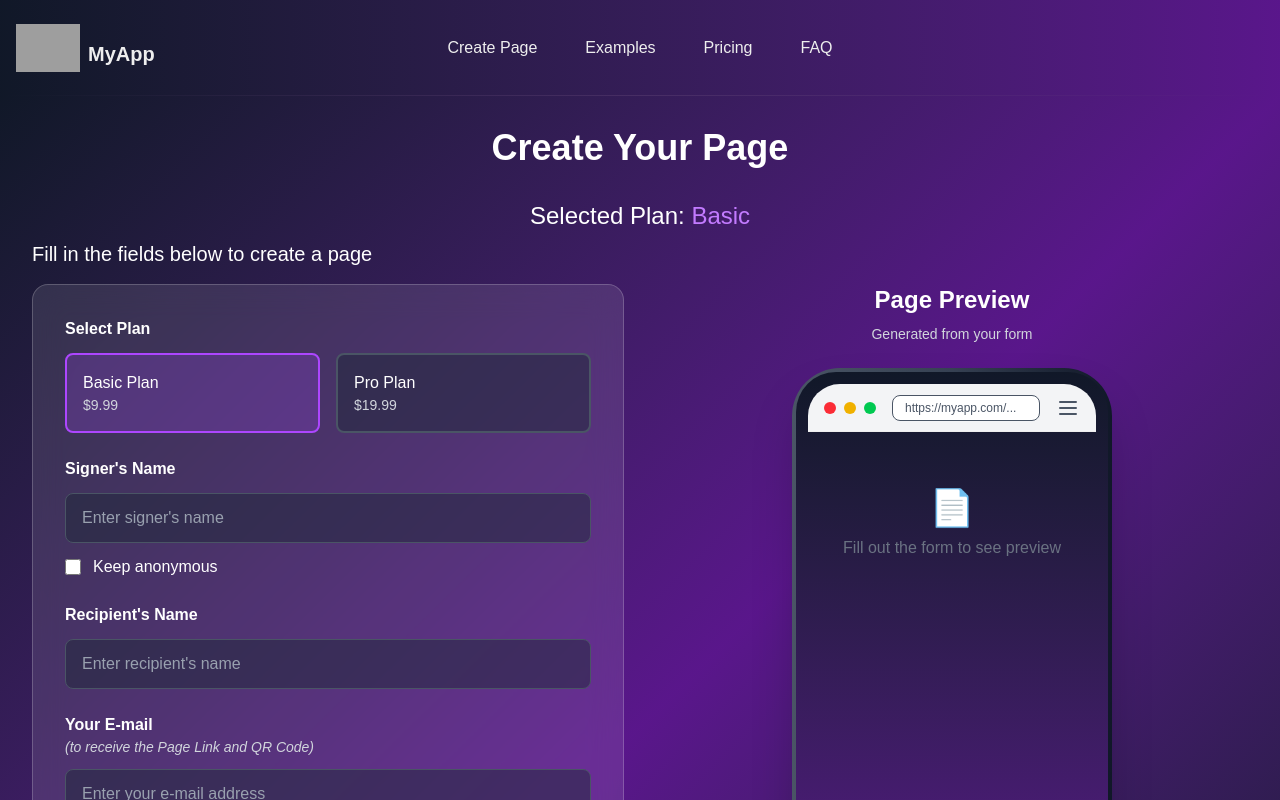
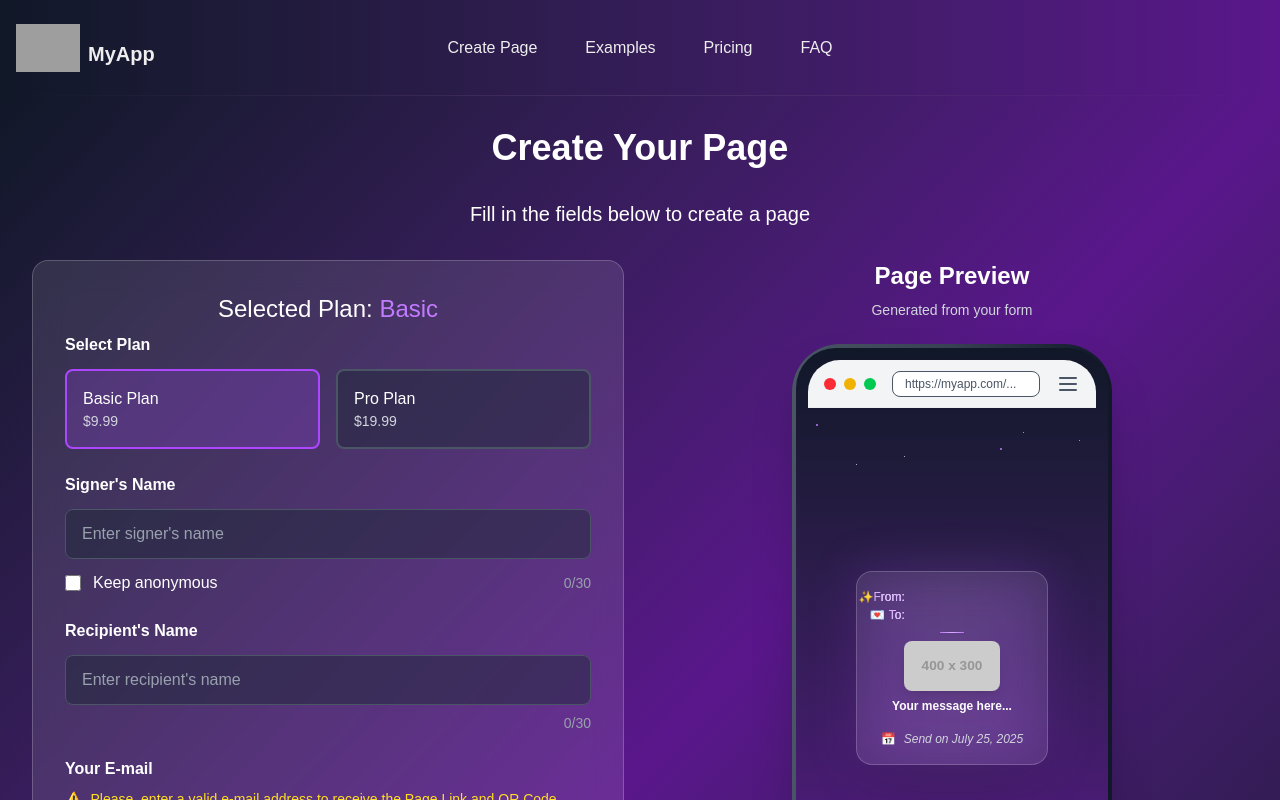
Before and after one commit to cesarcoppolasantos/one-page-template, a Next.js app: page /form in a window 1280 px wide. Shown: the top 800 px of the page. Built offline with nearby package versions, Linux system fonts and the light colour scheme; grey boxes are pictures that could not be loaded.

Commit message:
Adjusted preview page

```diff
--- a/src/app/form/page.tsx
+++ b/src/app/form/page.tsx
@@ -146,18 +146,20 @@ export default function FormPage() {
           Create Your Page
         </h1>
 
+        <h3 className="text-xl text-white text-center mb-8">
+              Fill in the fields below to create a page
+        </h3>
+
+
+
+        <div className="grid grid-cols-1 lg:grid-cols-2 gap-8">
+          <div className="bg-white/10 backdrop-blur-lg rounded-2xl p-8 border border-white/20">
+
           {formData.plan && (
             <h2 className="text-2xl text-white text-center mb-2">
               Selected Plan: <span className="text-purple-400 capitalize">{formData.plan}</span>
             </h2>
           )}
-
-        <h3 className="text-xl text-white text-left mb-4">
-          Fill in the fields below to create a page
-        </h3>
-
-        <div className="grid grid-cols-1 lg:grid-cols-2 gap-8">
-          <div className="bg-white/10 backdrop-blur-lg rounded-2xl p-8 border border-white/20">
             <form onSubmit={handleSubmit} className="space-y-6">
               <div>
                 <label className="block text-white font-semibold mb-3">
@@ -216,11 +218,13 @@ export default function FormPage() {
                     value={formData.signerName}
                     onChange={(e) => handleInputChange('signerName', e.target.value)}
                     placeholder={formData.isAnonymous ? "Anonymous" : "Enter signer's name"}
+                    maxLength={30}
                     className={`w-full px-4 py-3 bg-gray-800/50 border rounded-lg text-white placeholder-gray-400 focus:outline-none focus:border-purple-500 transition-colors ${
                       errors.signerName ? 'border-red-500' : 'border-gray-600'
                     }`}
                     disabled={formData.isAnonymous}
                   />
+                  <div className="flex justify-between items-center">
                     <label className="flex items-center space-x-3 cursor-pointer">
                       <input
                         type="checkbox"
@@ -230,6 +234,10 @@ export default function FormPage() {
                       />
                       <span className="text-white">Keep anonymous</span>
                     </label>
+                    <div className="text-gray-400 text-sm">
+                      {formData.signerName.length}/30
+                    </div>
+                  </div>
                 </div>
                 {errors.signerName && (
                   <div className="text-red-400 text-sm mt-2">{errors.signerName}</div>
@@ -245,13 +253,19 @@ export default function FormPage() {
                   value={formData.recipientName}
                   onChange={(e) => handleInputChange('recipientName', e.target.value)}
                   placeholder="Enter recipient's name"
+                  maxLength={30}
                   className={`w-full px-4 py-3 bg-gray-800/50 border rounded-lg text-white placeholder-gray-400 focus:outline-none focus:border-purple-500 transition-colors ${
                     errors.recipientName ? 'border-red-500' : 'border-gray-600'
                   }`}
                 />
+                <div className="flex justify-between items-center mt-2">
                   {errors.recipientName && (
-                  <div className="text-red-400 text-sm mt-2">{errors.recipientName}</div>
+                    <div className="text-red-400 text-sm">{errors.recipientName}</div>
                   )}
+                  <div className="text-gray-400 text-sm ml-auto">
+                    {formData.recipientName.length}/30
+                  </div>
+                </div>
               </div>
 
               <div>
@@ -259,9 +273,10 @@ export default function FormPage() {
                   <label className="block text-white font-semibold">
                     Your E-mail
                   </label>
-                  <p className="text-gray-300 text-sm italic">
-                    (to receive the Page Link and QR Code)
-                  </p>
+                  <div className="flex items-center gap-2 mt-2 text-yellow-300 text-sm">
+                    <span className="text-orange-400">⚠️</span>
+                    <span>Please, enter a valid e-mail address to receive the Page Link and QR Code</span>
+                  </div>
                 </div>
                 <input
                   type="email"
@@ -320,13 +335,19 @@ export default function FormPage() {
                   onChange={(e) => handleInputChange('text', e.target.value)}
                   placeholder="Write a message..."
                   rows={4}
+                  maxLength={500}
                   className={`w-full px-4 py-3 bg-gray-800/50 border rounded-lg text-white placeholder-gray-400 focus:outline-none focus:border-purple-500 transition-colors resize-none ${
                     errors.content ? 'border-red-500' : 'border-gray-600'
                   }`}
                 />
+                <div className="flex justify-between items-center mt-2">
                   {errors.content && (
-                  <div className="text-red-400 text-sm mt-2">{errors.content}</div>
+                    <div className="text-red-400 text-sm">{errors.content}</div>
                   )}
+                  <div className="text-gray-400 text-sm ml-auto">
+                    {formData.text.length}/500
+                  </div>
+                </div>
               </div>
 
               <button
@@ -347,7 +368,7 @@ export default function FormPage() {
             <div className="relative">
               <div className="w-80 h-[600px] rounded-[3rem] p-1 shadow-2xl bg-gradient-to-r from-gray-600 via-gray-700 to-gray-900">
                 <div className="w-full h-full bg-gradient-to-t from-purple-900 to-gray-900 rounded-[2.5rem] p-3">
-                  <div className="w-full h-full bg-gray rounded-[2rem] overflow-hidden relative">
+                  <div className="w-full h-full bg-gray rounded-[2rem] overflow-hidden relative flex flex-col">
                     <div className="bg-gray-100 h-12 flex items-center justify-between px-4 border-b">
                       <div className="flex items-center space-x-2">
                         <div className="w-3 h-3 bg-red-500 rounded-full"></div>
@@ -366,47 +387,102 @@ export default function FormPage() {
                       </div>
                     </div>
 
-                    <div className="p-6 space-y-4">
-                      {formData.signerName && !formData.isAnonymous && (
-                        <div className="bg-gray-50 p-4 rounded-lg">
-                          <div className="text-sm text-gray-600">From:</div>
-                          <div className="font-semibold text-gray-800">{formData.signerName}</div>
+                    {/* Content Area */}
+                    <div className="flex-1 flex items-center justify-center relative" style={{
+                      padding: Math.max(8, Math.min(32, (formData.text?.length || 0) / 50)) + 'px'
+                    }}>
+                      {/* Floating particles background */}
+                      <div className="absolute inset-0 overflow-hidden">
+                        <div className="absolute top-4 left-2 w-0.5 h-0.5 bg-purple-400 rounded-full"></div>
+                        <div className="absolute top-8 right-4 w-0.25 h-0.25 bg-purple-300 rounded-full"></div>
+                        <div className="absolute bottom-8 left-4 w-0.375 h-0.375 bg-purple-300 rounded-full"></div>
+                        <div className="absolute top-12 left-1/3 w-0.25 h-0.25 bg-purple-200 rounded-full"></div>
+                        <div className="absolute bottom-12 right-1/3 w-0.5 h-0.5 bg-purple-200 rounded-full"></div>
+                        <div className="absolute top-16 left-1/4 w-0.375 h-0.375 bg-purple-400 rounded-full"></div>
+                        <div className="absolute top-6 right-1/4 w-0.25 h-0.25 bg-purple-300 rounded-full"></div>
+                        <div className="absolute bottom-16 left-1/2 w-0.5 h-0.5 bg-purple-200 rounded-full"></div>
+                        <div className="absolute top-3 right-1/3 w-0.375 h-0.375 bg-purple-300 rounded-full"></div>
+                        <div className="absolute bottom-4 right-1/2 w-0.25 h-0.25 bg-purple-400 rounded-full"></div>
+                        <div className="absolute top-14 left-1/6 w-0.25 h-0.25 bg-purple-200 rounded-full"></div>
+                        <div className="absolute bottom-14 right-1/6 w-0.375 h-0.375 bg-purple-300 rounded-full"></div>
+                        <div className="absolute top-10 left-2/3 w-0.5 h-0.5 bg-purple-400 rounded-full"></div>
+                        <div className="absolute bottom-10 left-1/6 w-0.25 h-0.25 bg-purple-200 rounded-full"></div>
+                        <div className="absolute top-5 right-1/6 w-0.375 h-0.375 bg-purple-300 rounded-full"></div>
                       </div>
-                      )}
-                      {formData.isAnonymous && (
-                        <div className="bg-gray-50 p-4 rounded-lg">
-                          <div className="text-sm text-gray-600">From:</div>
-                          <div className="font-semibold text-gray-800">Anonymous</div>
+
+                      <div className="bg-white/10 backdrop-blur-lg rounded-2xl px-6 py-4 border border-white/20 max-w-56 shadow-2xl transform hover:scale-105 transition-all duration-500 relative z-10 flex-shrink-0">
+                        {/* Animated border glow */}
+                        <div className="absolute inset-0 rounded-2xl bg-gradient-to-r from-purple-500/20 via-purple-400/20 to-purple-500/20 blur-xl"></div>
+
+                        <div className="relative space-y-0">
+                      {/* Signer's Name */}
+                      <div className="text-left transform hover:translate-x-1 transition-transform duration-300">
+                        <div className="text-white text-[12px] font-medium bg-gradient-to-r from-white to-purple-200 bg-clip-text text-transparent flex justify-start items-center">
+                          <span className="text-purple-300 text-[12px] w-6 text-right flex items-center justify-end">
+                            <span className="">✨</span>From:
+                          </span>
+                          <span className="min-w-12 ml-2 text-left whitespace-nowrap truncate font-medium">
+                            {formData.isAnonymous ? 'Anonymous' : formData.signerName}
+                          </span>
                         </div>
-                      )}
+                      </div>
 
-                      {formData.recipientName && (
-                        <div className="bg-gray-50 p-4 rounded-lg">
-                          <div className="text-sm text-gray-600">To:</div>
-                          <div className="font-semibold text-gray-800">{formData.recipientName}</div>
+                      {/* Recipient's Name */}
+                      <div className="text-left transform hover:translate-x-1 transition-transform duration-300 mb-0">
+                        <div className="text-white text-[12px] mb-2 font-medium bg-gradient-to-r from-white to-purple-200 bg-clip-text text-transparent flex justify-start items-center">
+                          <span className="text-purple-300 text-[12px] w-6 text-right flex items-center justify-end">
+                            <span className="mr-1">💌</span>To:
+                          </span>
+                          <span className="min-w-12 ml-2 text-left whitespace-nowrap truncate font-medium">
+                            {formData.recipientName}
+                          </span>
                         </div>
-                      )}
+                      </div>
 
-                      {imagePreview && (
-                        <div className="bg-gray-50 p-4 rounded-lg">
-                          <div className="text-sm text-gray-600 mb-2">Attached Image:</div>
-                          <img src={imagePreview} alt="Preview" className="w-full h-32 object-cover rounded" />
+                      {/* Animated Separator */}
+                      <div className="relative">
+                        <div className="w-6 h-px mb-2 bg-gradient-to-r from-transparent via-purple-400 to-transparent mx-auto"></div>
+                        <div className="absolute inset-0 w-6 h-px bg-gradient-to-r from-purple-400 via-purple-300 to-purple-400 mx-auto animate-pulse"></div>
                       </div>
-                      )}
 
-                      {formData.text && (
-                        <div className="bg-gray-50 p-4 rounded-lg">
-                          <div className="text-sm text-gray-600 mb-2">Message:</div>
-                          <div className="text-gray-800 whitespace-pre-wrap">{formData.text}</div>
+                      {/* Image Display */}
+                      <div className="text-center mb-2 transform hover:scale-105 transition-transform duration-300">
+                        <div className="relative group">
+                          <img
+                            src={imagePreview || "https://placehold.co/400x300?text=Your+Image+Here..."}
+                            alt="Letter attachment"
+                            className="w-full max-w-24 h-auto mx-auto rounded-lg shadow-lg group-hover:shadow-2xl transition-shadow duration-300 object-cover object-center"
+                            style={{
+                              maxHeight: '50px',
+                              width: '100%',
+                              height: 'auto',
+                              objectFit: 'cover',
+                              objectPosition: 'center'
+                            }}
+                          />
                         </div>
-                      )}
+                      </div>
 
-                      {!formData.signerName && !formData.recipientName && !formData.text && !imagePreview && (
-                        <div className="text-center text-gray-500 py-8">
-                          <div className="text-4xl mb-2">📄</div>
-                          <div>Fill out the form to see preview</div>
+                      {/* Message */}
+                      <div className="text-center mb-4 transform hover:scale-105 transition-transform duration-300">
+                        <div className="text-white text-[12px] whitespace-pre-wrap leading-tight font-bold break-words max-w-full overflow-hidden px-1">
+                          {formData.text || "Your message here..."}
                         </div>
-                      )}
+                      </div>
+
+                      {/* Date Created */}
+                      <div className="text-center transform hover:scale-105 transition-transform duration-300 mt-1">
+                        <div className="text-gray-300 text-[12px] flex justify-center items-center">
+                          <span className="text-purple-300 text-[12px] mr-2">📅</span>
+                          <span className="italic">Send on {new Date().toLocaleDateString('en-US', {
+                            year: 'numeric',
+                            month: 'long',
+                            day: 'numeric'
+                          })}</span>
+                        </div>
+                      </div>
+                    </div>
+                  </div>
                 </div>
               </div>
               </div>
```
Lines whose indentation alone changed are shown as unchanged.
